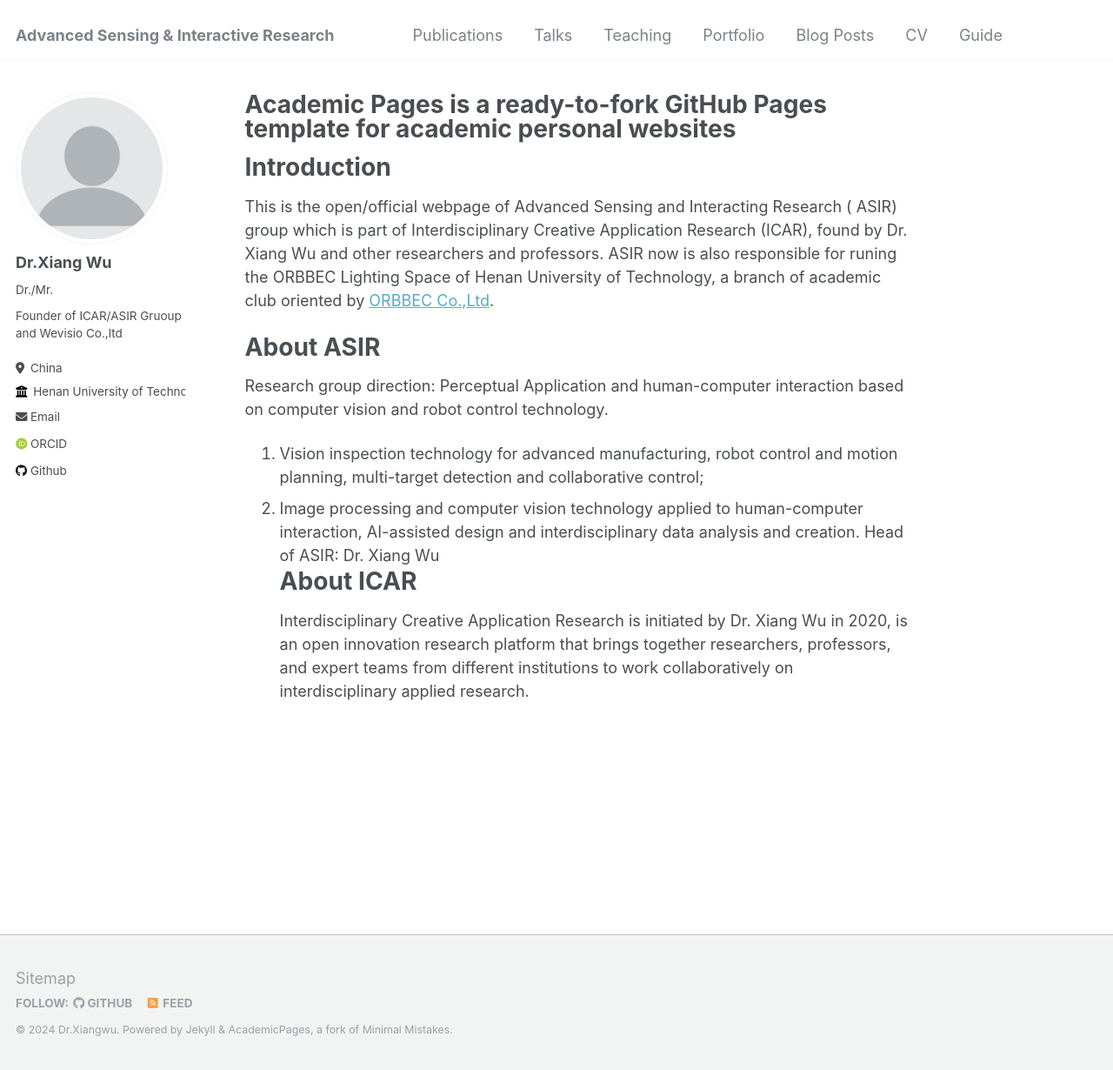
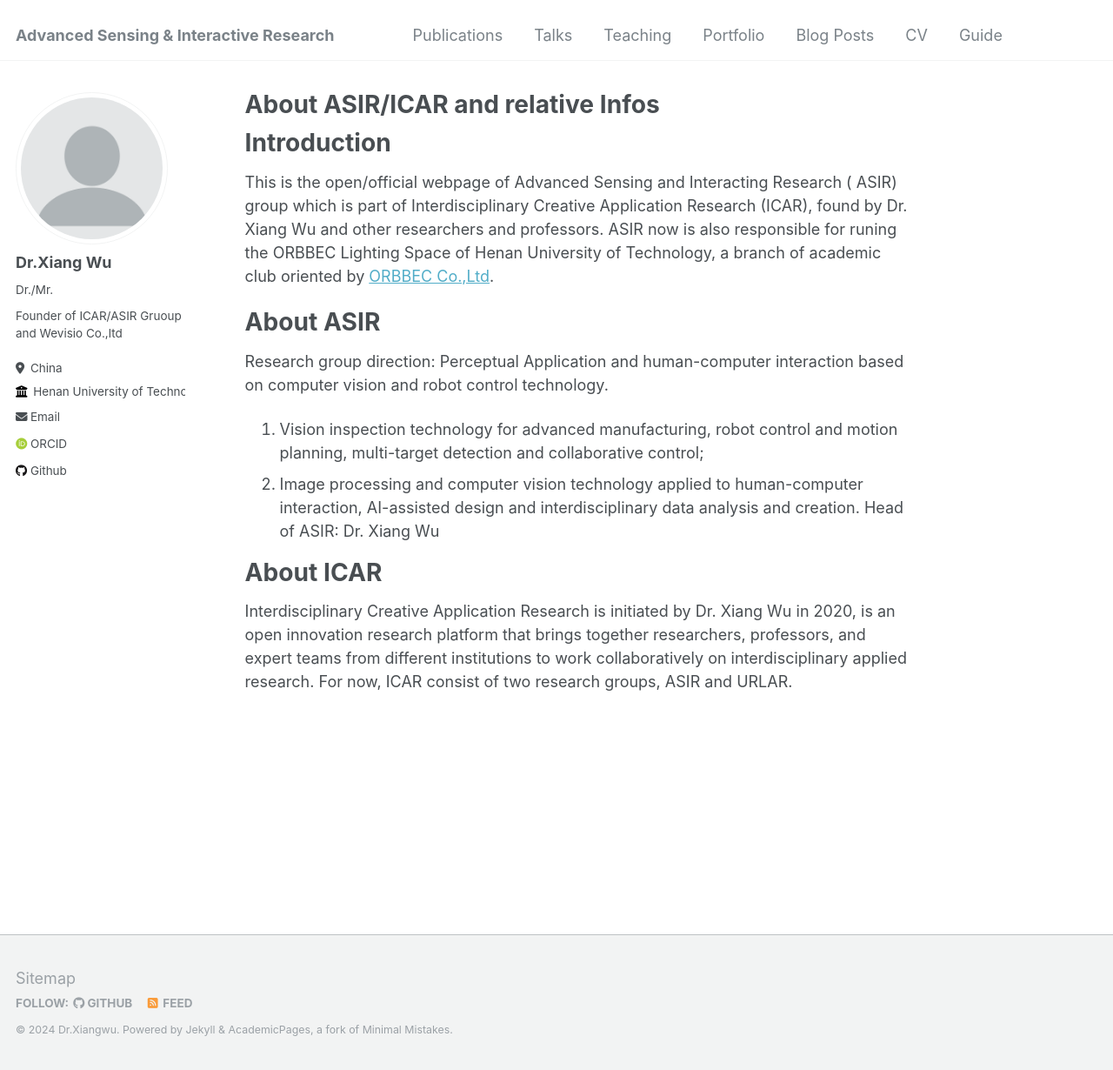
Before and after one commit to xiangwu/xiangwu.github.io, a Jekyll site: the page built from _pages/about.md, in a window 1280 px wide and 1230 px high. Shown: the whole window at 87% size. Built offline with Jekyll 4.4.1, drawn with Linux system fonts in a browser that asks for light colours; some web fonts are replaced.

Commit message:
Update about.md

```diff
--- a/_pages/about.md
+++ b/_pages/about.md
@@ -1,6 +1,6 @@
 ---
 permalink: /
-title: "Academic Pages is a ready-to-fork GitHub Pages template for academic personal websites"
+title: "About ASIR/ICAR and relative Infos"
 author_profile: true
 redirect_from:
   - /about/
@@ -15,5 +15,7 @@ Research group direction: Perceptual Application and human-computer interaction
  1. Vision inspection technology for advanced manufacturing, robot control and motion planning, multi-target detection and collaborative control;
  2. Image processing and computer vision technology applied to human-computer interaction, AI-assisted design and interdisciplinary data analysis and creation.
 Head of ASIR: Dr. Xiang Wu
+
 # About ICAR
 Interdisciplinary Creative Application Research is initiated by Dr. Xiang Wu in 2020, is an open innovation research platform that brings together researchers, professors, and expert teams from different institutions to work collaboratively on interdisciplinary applied research.
+For now, ICAR consist of two research groups, ASIR and URLAR.
```
